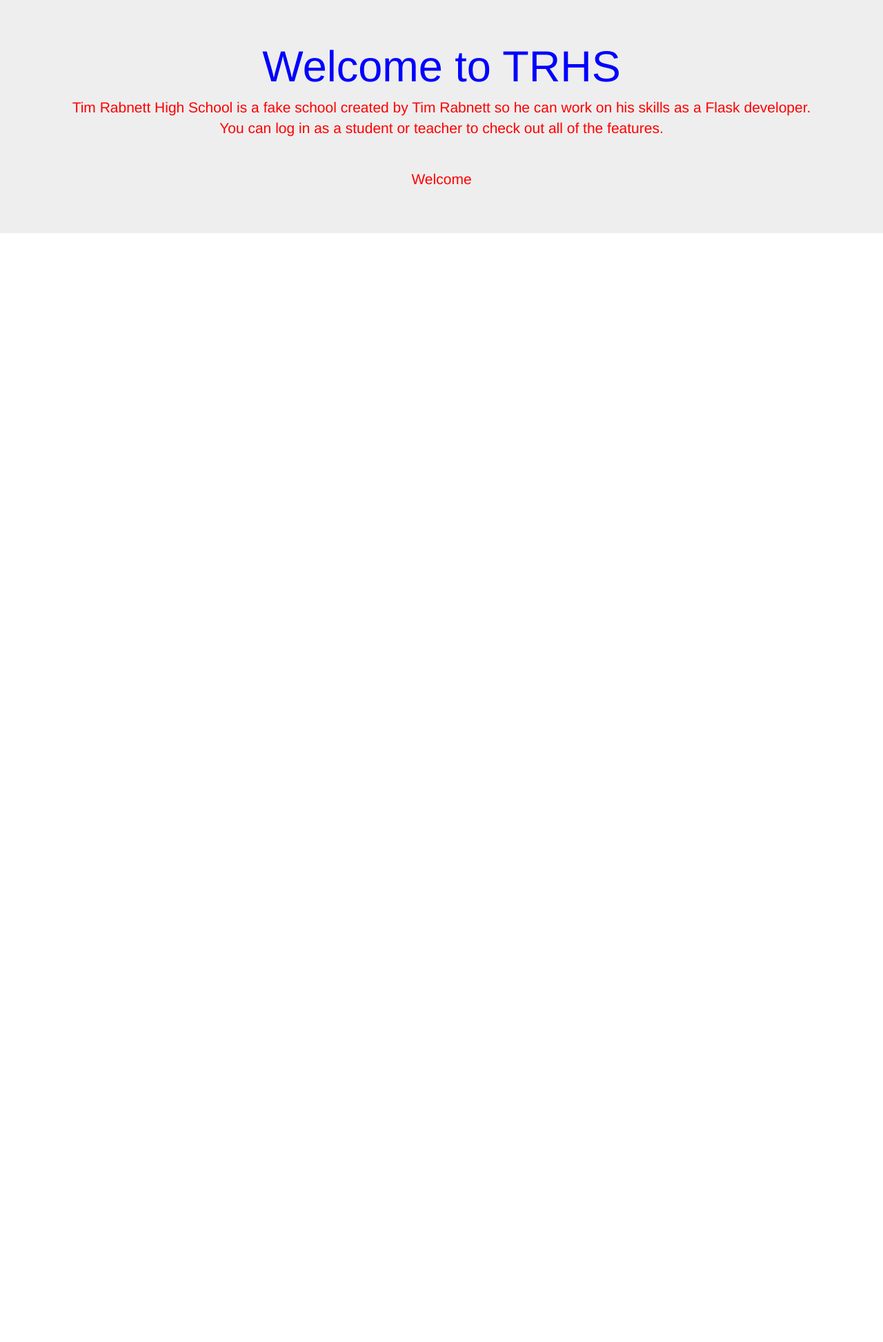
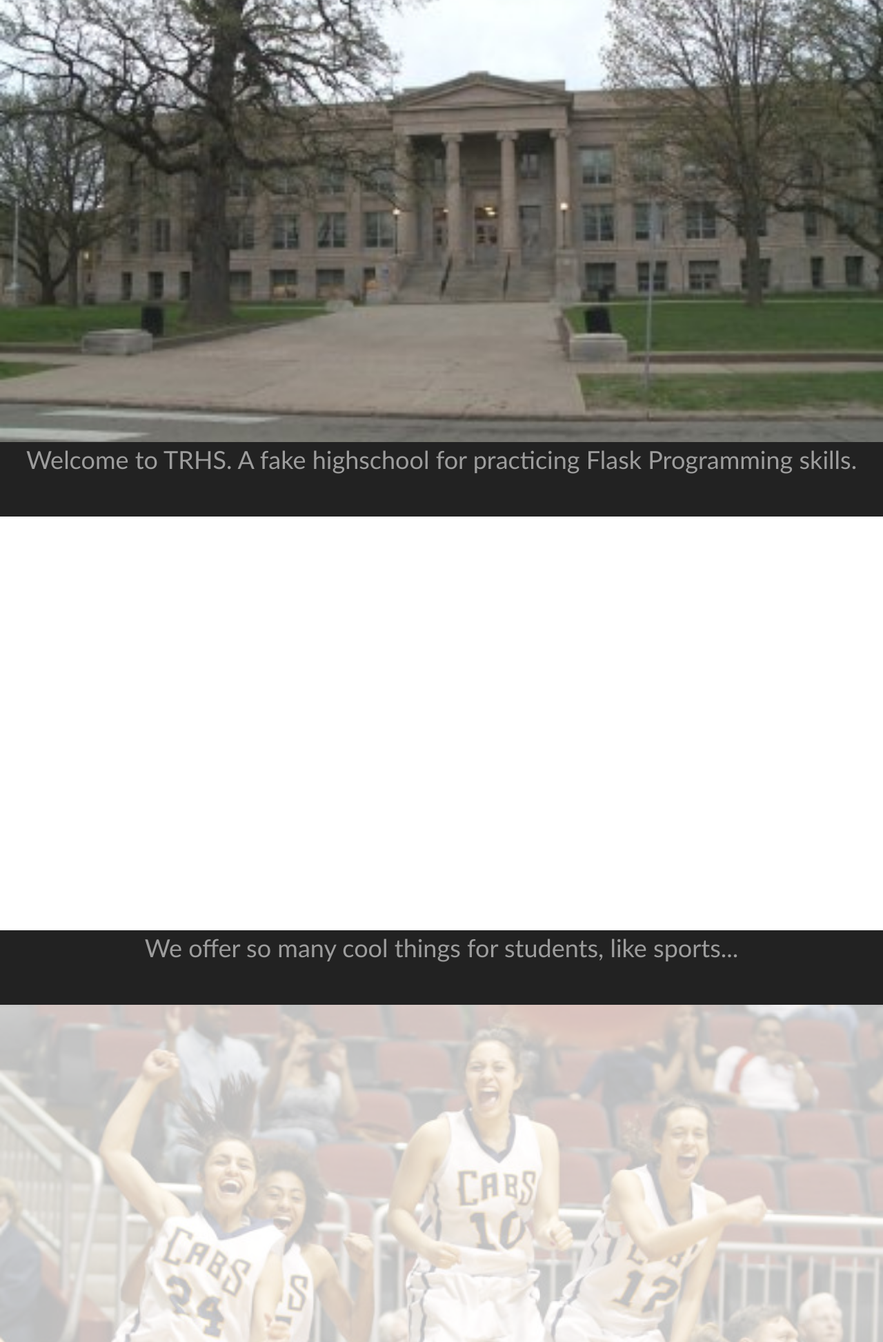
Before and after one commit to trabnett/flask-highscool-app, a Flask app: page / in a window 1280 px wide. Shown: the part 51-1997 px from the top of the page at 69% size. Before the commit the page ends 389 px from the top, so only its background shows below. Run offline with Flask 2, Linux system fonts and the light colour scheme; some libraries are stand-ins or nearby versions.

Commit message:
added paralax scrolling with fading on homepage

```diff
--- a/app/static/css/styles.css
+++ b/app/static/css/styles.css
@@ -94,3 +94,32 @@ h3{
 .student-course-buffer{
     width: 15em;
 }
+.homepage {
+    background-repeat: no-repeat !important;
+    background-attachment: fixed !important;
+    background-size: cover !important;
+    min-height: 50em !important;
+  }
+.homepage-banner {
+    height:3em;
+    background-color:#222;
+    color: #9d9d9d;
+    font-family: "Calibri", Times, serif;
+    font-size:36px;
+    min-width:100%;
+    text-align: center;
+    z-index: 1;
+}
+.first {
+    position: absolute;
+    bottom: 0;
+}
+.footer {
+  position: absolute;
+  right: 0;
+  bottom: 0;
+  left: 0;
+  padding: 1rem;
+  background-color: #efefef;
+  text-align: center;
+}
--- a/app/templates/index.html
+++ b/app/templates/index.html
@@ -1,10 +1,28 @@
 {% extends 'layout.html'%}
 {% block content %}
-    <div class="welcome jumbotron text-center">
-        <h1 style="color:blue">Welcome to TRHS</h1>
-        <p class="lead">Tim Rabnett High School is a fake school created by Tim Rabnett so he can work on his skills as a Flask developer.<br>You can log in as a student or teacher to check out all of the features.</p>
-        <p class="welcome">Welcome {{ current_user.first_name }} {{ current_user.last_name }}</p>
+    <div id="school" class="homepage" style="background:url({{ url_for('static', filename='img/school.jpg') }});" >
     </div>
-
-
+    <div class="first homepage-banner">
+        Welcome to TRHS. A fake highschool for practicing Flask Programming skills.
+    </div>
+    <div id="class" class="homepage" style="background:url({{ url_for('static', filename='img/classpic.jpg') }});" >
+    </div>
+    <div class="homepage-banner">
+        We offer so many cool things for students, like sports...
+    </div>
+    <div id="sportpic" class="homepage" style="min-height:600px!important;background:url({{ url_for('static', filename='img/basketball.jpg') }})">
+    </div>
+    <div class="homepage-banner">
+        A cafeteria...
+    </div>
+    <div id="cafeteria" class="homepage" style="min-height:600px!important;background:url({{ url_for('static', filename='img/cafeteria.jpeg') }})">
+    </div>
+    <div class="homepage-banner">
+        And tests that make your kid smarter!
+    </div>
+    <div id="test" class="homepage" style="min-height:600px!important;background:url({{ url_for('static', filename='img/test.jpg') }})">
+    </div>
+    <div class="homepage-banner" style="max-height:80px;">
+        Thanks for visiting!
+    </div>
 {% endblock %}
```
Also changed, not shown: app/static/javascript.js (+39 -0 lines), app/static/img/basketball.jpg (added), app/static/img/cafeteria.jpeg (added), app/static/img/classpic.jpg (added), app/static/img/school.jpg (renamed from app/static/school.jpg), app/static/img/test.jpg (added).
